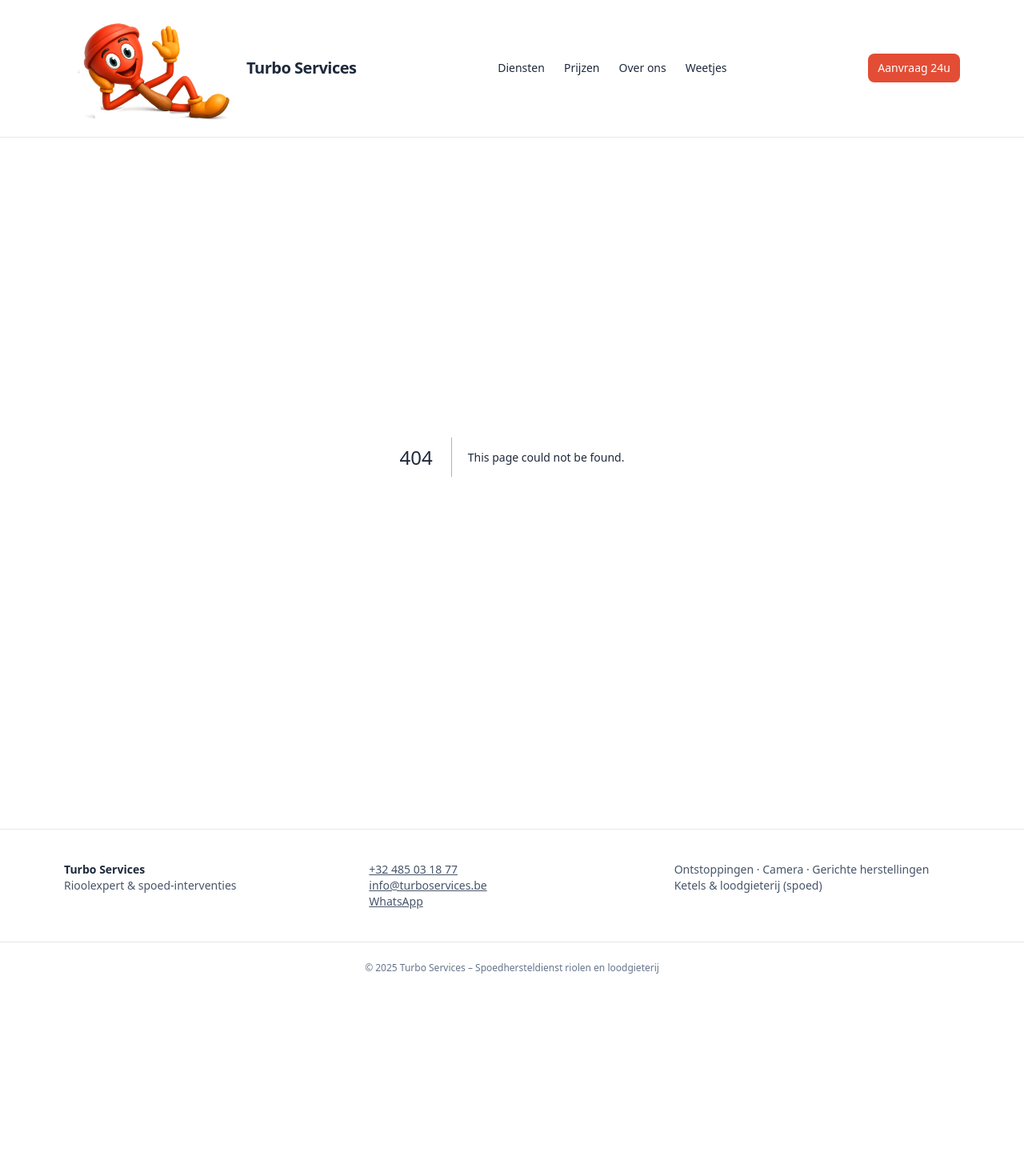
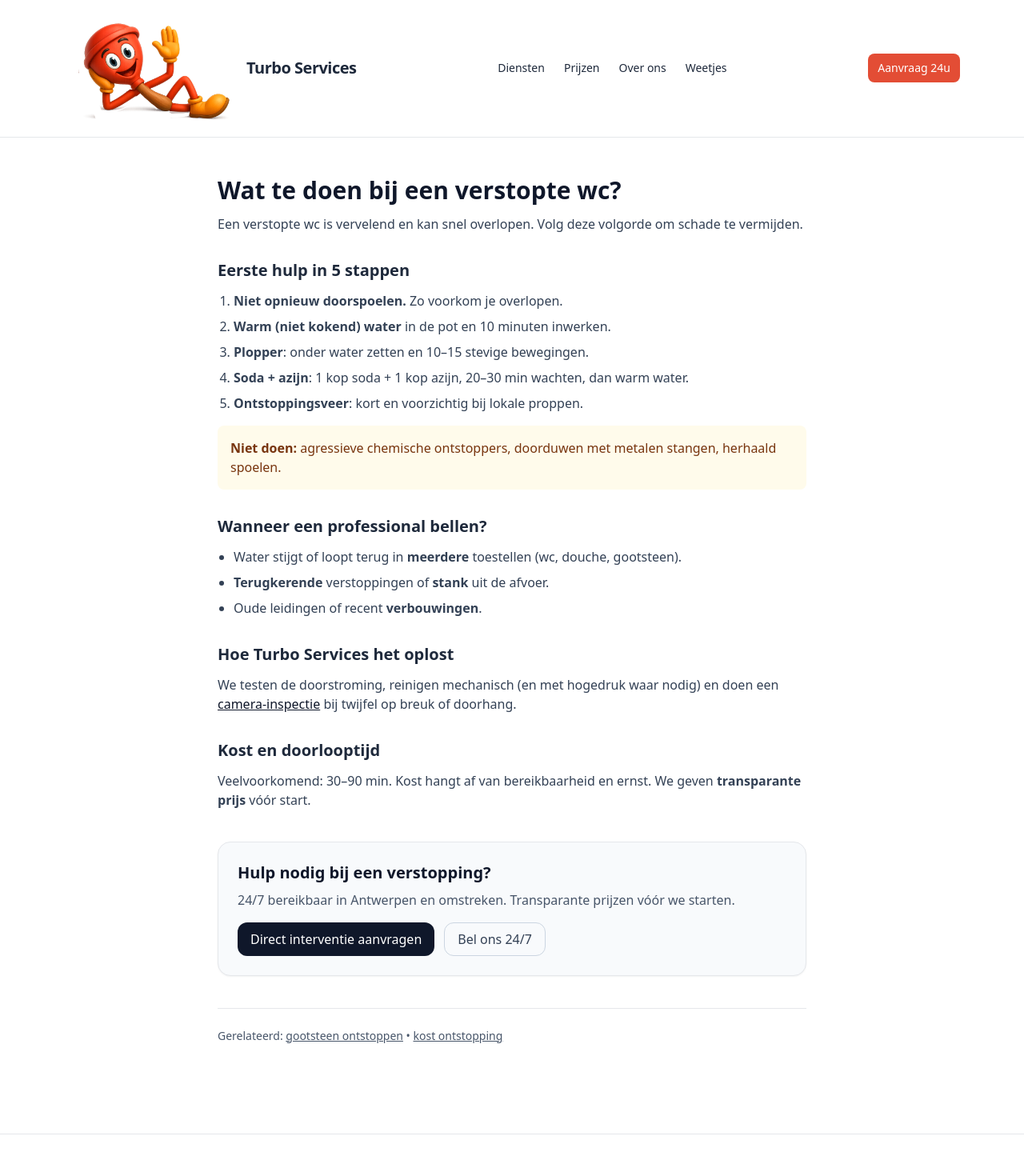
Before and after one commit to Turbo-89/turboservices, a Next.js app: page /kennisbank/ontstopping/verstopte-wc in a window 1280 px wide. Before the commit this address had no page. Shown: the top 1460 px of the page at 80% size. Before the commit the page ends 1242 px from the top, so only its background shows below. Built offline with nearby package versions, Linux system fonts and the light colour scheme.

Commit message:
Create page.tsx

```diff
--- /dev/null
+++ b/app/kennisbank/ontstopping/verstopte-wc/page.tsx
@@ -0,0 +1,87 @@
+import type { Metadata } from "next";
+import Link from "next/link";
+import CTA from "@/components/kb/CTA";
+import FAQJsonLd from "@/components/seo/FAQJsonLd";
+
+export const metadata: Metadata = {
+  title: "Wat te doen bij een verstopte wc?",
+  description:
+    "Wc verstopt? Zo los je het veilig zelf op en wanneer bel je Turbo Services. 24/7 hulp in Antwerpen en Vlaanderen.",
+};
+
+export default function Page() {
+  const faqs = [
+    {
+      question: "Mag ik bleekmiddel gebruiken?",
+      answer:
+        "Liever niet. Het maskeert geuren maar lost de prop niet op en kan materialen aantasten.",
+    },
+    {
+      question: "Werkt cola?",
+      answer:
+        "Nee, niet betrouwbaar en plakkerig. Kies voor water + plopper of bel ons.",
+    },
+    {
+      question: "Wat als er een object vast zit (speelgoedje)?",
+      answer:
+        "Niet forceren. Met professioneel gereedschap halen we dit meestal snel en schadevrij weg.",
+    },
+  ];
+
+  return (
+    <main className="mx-auto max-w-3xl px-4 py-12">
+      <h1 className="text-3xl font-bold text-slate-900">
+        Wat te doen bij een verstopte wc?
+      </h1>
+      <p className="mt-3 text-slate-700">
+        Een verstopte wc is vervelend en kan snel overlopen. Volg deze volgorde om schade te vermijden.
+      </p>
+
+      <h2 className="mt-8 text-xl font-semibold">Eerste hulp in 5 stappen</h2>
+      <ol className="mt-3 list-decimal space-y-2 pl-5 text-slate-700">
+        <li><b>Niet opnieuw doorspoelen.</b> Zo voorkom je overlopen.</li>
+        <li><b>Warm (niet kokend) water</b> in de pot en 10 minuten inwerken.</li>
+        <li><b>Plopper</b>: onder water zetten en 10–15 stevige bewegingen.</li>
+        <li><b>Soda + azijn</b>: 1 kop soda + 1 kop azijn, 20–30 min wachten, dan warm water.</li>
+        <li><b>Ontstoppingsveer</b>: kort en voorzichtig bij lokale proppen.</li>
+      </ol>
+
+      <div className="mt-4 rounded-lg bg-amber-50 p-4 text-amber-900">
+        <b>Niet doen:</b> agressieve chemische ontstoppers, doorduwen met metalen stangen, herhaald spoelen.
+      </div>
+
+      <h2 className="mt-8 text-xl font-semibold">Wanneer een professional bellen?</h2>
+      <ul className="mt-3 list-disc space-y-2 pl-5 text-slate-700">
+        <li>Water stijgt of loopt terug in <b>meerdere</b> toestellen (wc, douche, gootsteen).</li>
+        <li><b>Terugkerende</b> verstoppingen of <b>stank</b> uit de afvoer.</li>
+        <li>Oude leidingen of recent <b>verbouwingen</b>.</li>
+      </ul>
+
+      <h2 className="mt-8 text-xl font-semibold">Hoe Turbo Services het oplost</h2>
+      <p className="mt-3 text-slate-700">
+        We testen de doorstroming, reinigen mechanisch (en met hogedruk waar nodig) en doen een
+        <Link href="/kennisbank/ontstopping/camera-inspectie" className="text-slate-900 underline"> camera-inspectie</Link> bij twijfel op breuk of doorhang.
+      </p>
+
+      <h2 className="mt-8 text-xl font-semibold">Kost en doorlooptijd</h2>
+      <p className="mt-3 text-slate-700">
+        Veelvoorkomend: 30–90 min. Kost hangt af van bereikbaarheid en ernst. We geven <b>transparante prijs</b> vóór start.
+      </p>
+
+      <CTA />
+
+      <div className="mt-10 border-t pt-6 text-sm text-slate-600">
+        Gerelateerd:{" "}
+        <Link href="/kennisbank/ontstopping/gootsteen-ontstoppen" className="underline">
+          gootsteen ontstoppen
+        </Link>{" "}
+        •{" "}
+        <Link href="/kennisbank/ontstopping/ontstopping-kost" className="underline">
+          kost ontstopping
+        </Link>
+      </div>
+
+      <FAQJsonLd items={faqs} />
+    </main>
+  );
+}
```
